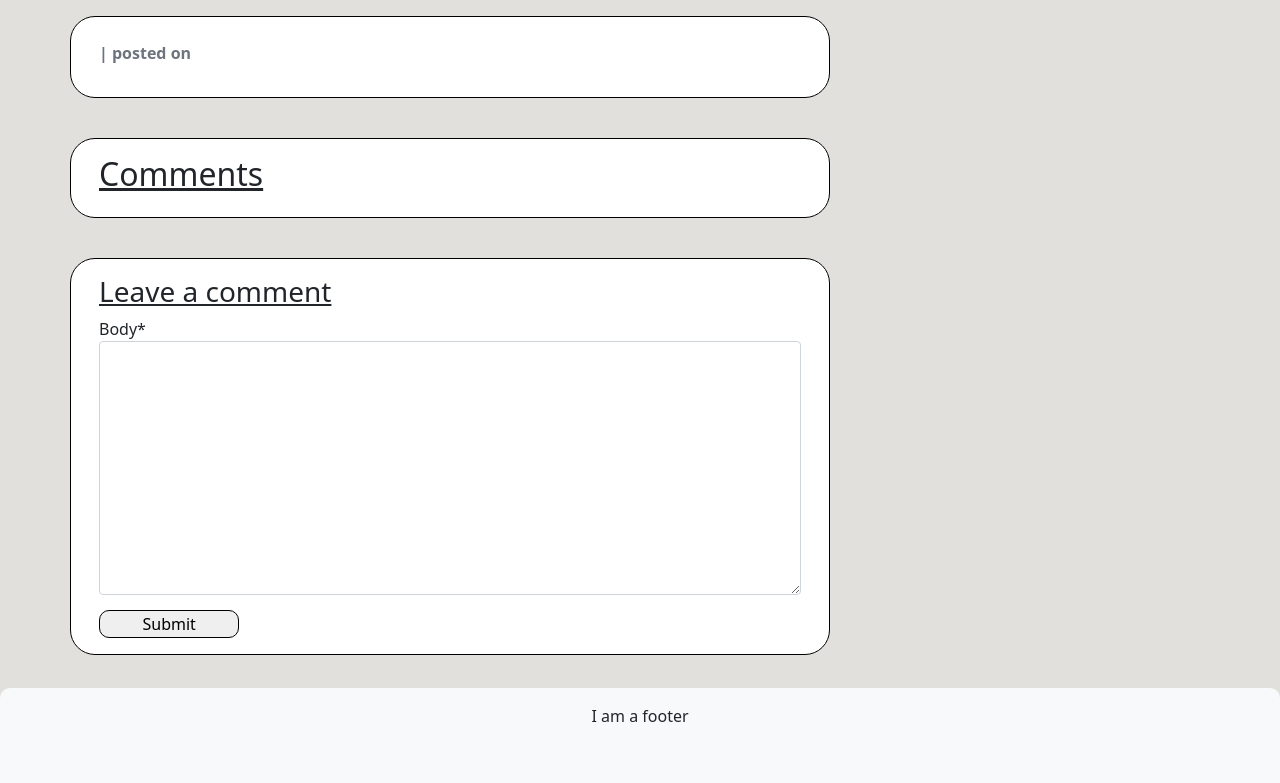
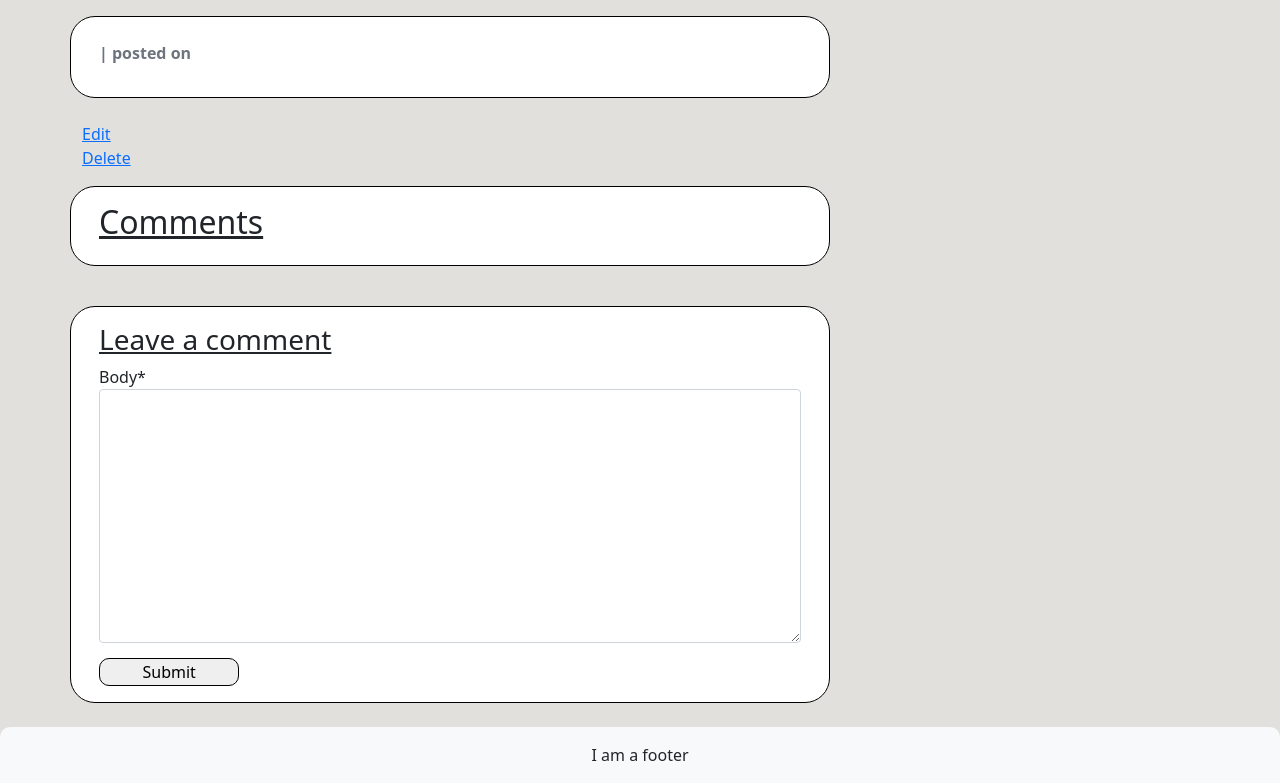
Before and after one commit to Charlie9009/CI_PP4_BLOG, a Django app: template templates/post_detail.html in a window 1280 px wide. Shown: the part 56-839 px from the top of the page. Before the commit the page ends 778 px from the top, so only its background shows below. Run offline with Django 3.2, Linux system fonts and the light colour scheme; the template is opened without the code that fills it: values that come from a table or form of the project are taken from there, others are empty; some libraries are stand-ins or nearby versions.

Commit message:
POST_DETAIL.HTML: Add buttons for update and delete

```diff
--- a/templates/post_detail.html
+++ b/templates/post_detail.html
@@ -13,6 +13,10 @@
         <p class="card-text">{{ post.content | safe }}</p>
       </div>
     </div>
+
+      <a href="{% url 'post-update' post.id %}">Edit</a>
+      <a href="{% url 'post-delete' post.id %}">Delete</a>
+
     <!-- Container for Comments, for loop used to get all comments -->
     <div class="col-md-8 card mb-4 mt-3 container-color-rounder">
       <div class="card-body">
```
